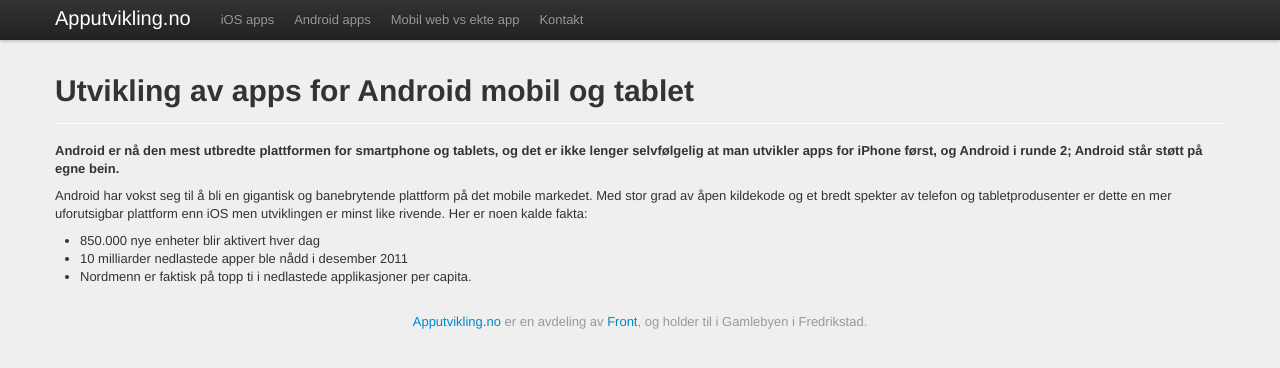
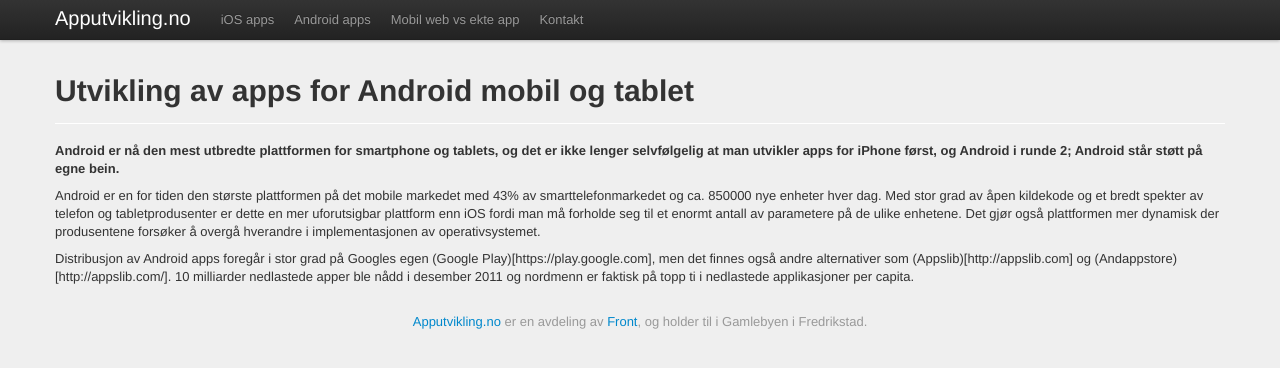
Before and after one commit to front/apputvikling, a Jekyll site: the page built from _posts/2012-04-02-android.markdown, in a window 1280 px wide. Shown: the top 368 px of the page. Built offline with Jekyll 4.4.1, drawn with Linux system fonts in a browser that asks for light colours; nearby versions of some CDN libraries.

Commit message:
minor text changes

```diff
--- a/_posts/2012-04-02-android.markdown
+++ b/_posts/2012-04-02-android.markdown
@@ -4,8 +4,6 @@
 ---
 **Android er nå den mest utbredte plattformen for smartphone og tablets, og det er ikke lenger selvfølgelig at man utvikler apps for iPhone først, og Android i runde 2; Android står støtt på egne bein.**
 
-Android har vokst seg til å bli en gigantisk og banebrytende plattform på det mobile markedet. Med stor grad av åpen kildekode og et bredt spekter av telefon og tabletprodusenter er dette en mer uforutsigbar plattform enn iOS men utviklingen er minst like rivende. Her er noen kalde fakta:
+Android er en for tiden den største plattformen på det mobile markedet med 43% av smarttelefonmarkedet og ca. 850000 nye enheter hver dag. Med stor grad av åpen kildekode og et bredt spekter av telefon og tabletprodusenter er dette en mer uforutsigbar plattform enn iOS fordi man må forholde seg til et enormt antall av parametere på de ulike enhetene. Det gjør også plattformen mer dynamisk der produsentene forsøker å overgå hverandre i implementasjonen av operativsystemet.
 
-- 850.000 nye enheter blir aktivert hver dag
-- 10 milliarder nedlastede apper ble nådd i desember 2011
-- Nordmenn er faktisk på topp ti i nedlastede applikasjoner per capita.
+Distribusjon av Android apps foregår i stor grad på Googles egen (Google Play)[https://play.google.com], men det finnes også andre alternativer som (Appslib)[http://appslib.com] og (Andappstore)[http://appslib.com/]. 10 milliarder nedlastede apper ble nådd i desember 2011 og nordmenn er faktisk på topp ti i nedlastede applikasjoner per capita.
--- a/_posts/2012-04-02-html5-vs-app.markdown
+++ b/_posts/2012-04-02-html5-vs-app.markdown
@@ -11,4 +11,4 @@
 - Hvor høy ytelse må jeg ha
 - I hvor stor grad vil jeg ha en native brukeropplevelse
 
-Ved valg av plattform er det viktig å ta hensyn til markedet man ser for seg. Vi ser for oss en fremtid der de fleste applikasjoner som skal nå ut til et stort internasjonalt fortsatt vil være preget av native apps, mens apper med et begrenset lokalt publikum vil være en form for hybrid
+Ved valg av plattform er det viktig å ta hensyn til markedet man ser for seg. Vi ser for oss en fremtid der de fleste applikasjoner som skal nå ut til et stort internasjonalt fortsatt vil være preget av native apps, mens apper med et begrenset lokalt publikum vil være en form for hybrid.
--- a/_posts/2012-04-02-html5.markdown
+++ b/_posts/2012-04-02-html5.markdown
@@ -5,4 +5,4 @@
 
 **Mobile webapplikasjoner i moderne nettlesere kan bruke geo-funksjonalitet, lagre lokalt og på mange måter fremstå som en app. Det er god grunn til å tro at fremtidens apps er uavhengig av produsenter, og bygget på HTML/CSS/JS. **
 
-Fra sent 2010 har responsive/adaptive web design vært på alles lepper, og det med god grunn; med det store inntoget av CSS3 media queries, har layout tilpasset skjermbredde fremfor device gitt webapps reell mulighet til å ha én felles kodebase. I stadig flere caser er dette det beste alternativet til native apps.
+Fra sent 2010 har responsive/adaptive web design vært på alles lepper, og det med god grunn; med det store inntoget av CSS3 media queries, har layout tilpasset skjermbredde fremfor device gitt webapps reell mulighet til å ha én felles kodebase. I stadig flere tilfeller er dette det beste alternativet til native apps.
--- a/_posts/2012-04-02-ios.markdown
+++ b/_posts/2012-04-02-ios.markdown
@@ -8,4 +8,4 @@
 
 iOS bygger på Darwin, en versjon av UNIX som også er samme platform som Mac OS X bygger på. Utvikling for iOS må i større eller mindre grad foregå på XCode, Apples eget utviklingsverktøy. Native utvikling skjer på programmeringsspråket Objective-C.
 
-Distribusjon av iOS apper foregår på Apples egen App Store. Her har Apple full kontroll og de bestemmer selv hvilke applikasjoner som skal godkjennes etter en godkjenningsprosess. Dette har hatt mange positive effekter for plattformen, da Apple for eksempel ikke vil la applikasjoner som stadig krasjer komme ut på App Store.
+Distribusjon av iOS apper foregår på Apples egen App Store. Her har Apple full kontroll og de bestemmer selv hvilke applikasjoner som skal godkjennes etter en godkjenningsprosess. Dette har hatt mange positive effekter for plattformen, da Apple for eksempel ikke vil la applikasjoner som stadig krasjer komme ut på App Store. Apples godkjenningsprosess blir (stadig raskere)[http://148apps.biz/app-store-metrics/?mpage=approval] og de fleste apper får nå svar innen 5-6 dager.
```
